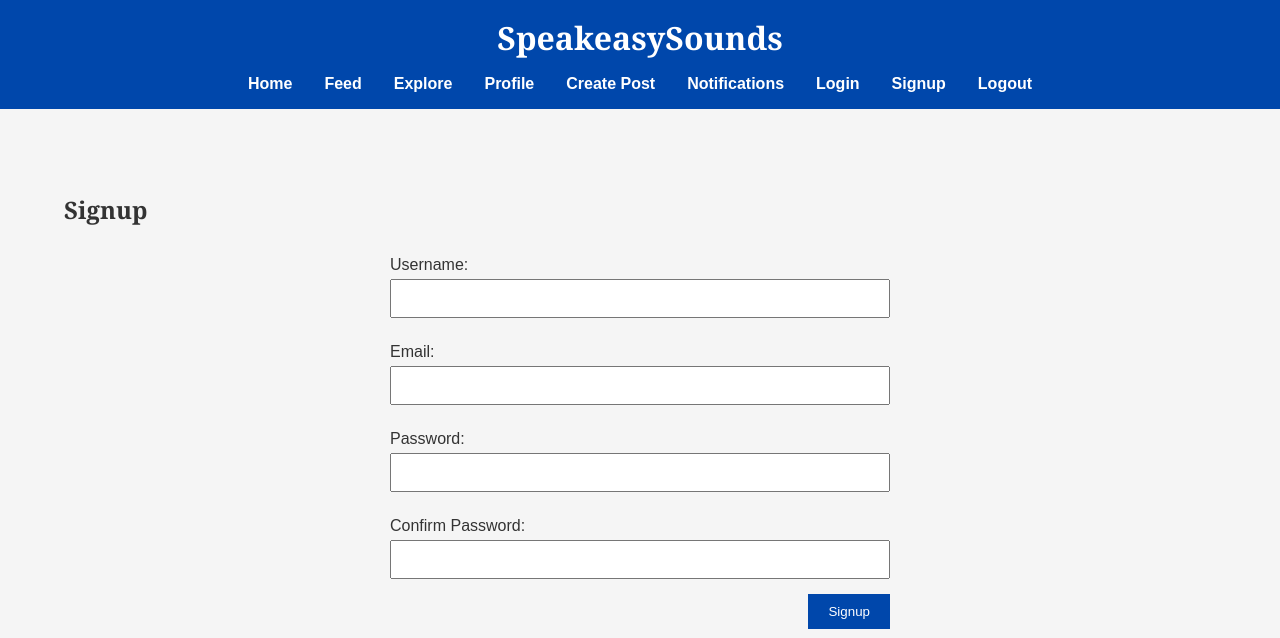
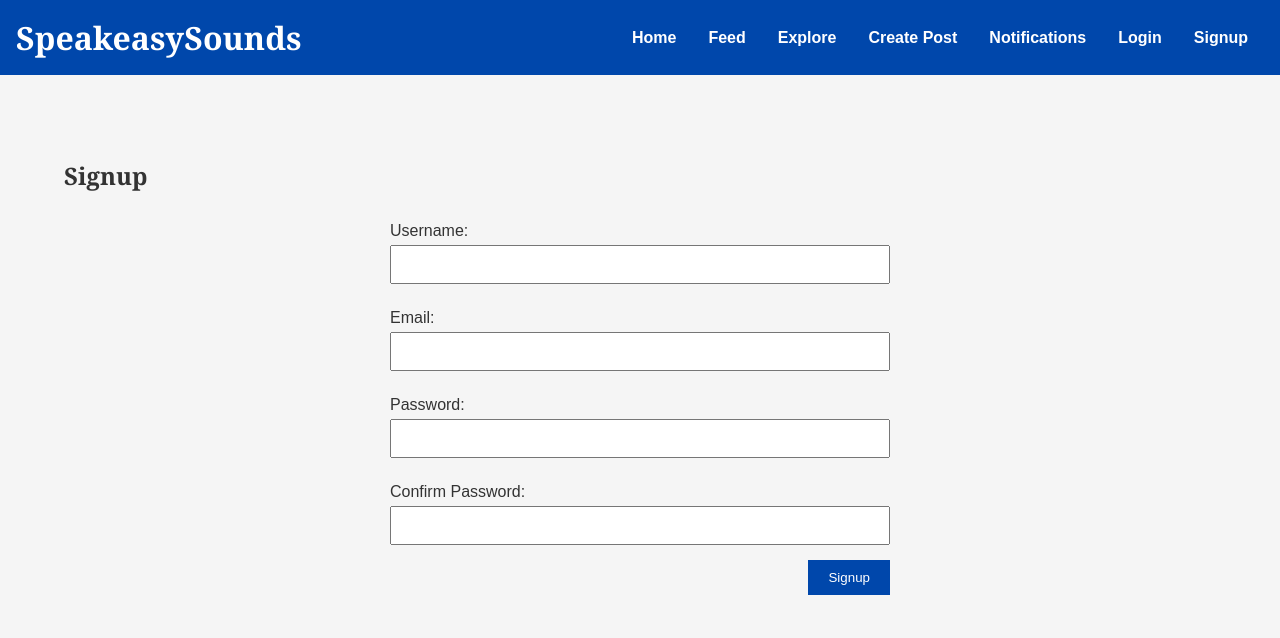
Before and after one commit to MarcusMallia/MarcusMallia-PHPsynoptic, a PHP site: page /scripts/signup.php in a window 1280 px wide. Shown: the top 638 px of the page. Run offline with PHP 8.4, Linux system fonts and the light colour scheme.

Commit message:
Update header layout and session-based navigation
- Positioned logo on the left and aligned navigation links to the right
- Added session-based navigation to display appropriate links for guests and logged-in users
- Updated login.php and signup.php to include the new header and ensure correct redirection

```diff
--- a/assets/style.css
+++ b/assets/style.css
@@ -12,11 +12,16 @@ header {
     background-color: #0047AB; /* Dark blue background */
     color: white;
     padding: 1rem;
-    text-align: center;
+    display: flex;
+    justify-content: space-between;
+    align-items: center;
+}
+
+header .logo {
+    font-family: 'Georgia', serif; /* Serif font for headings */
 }
 
 header h1 {
-    font-family: 'Georgia', serif; /* Serif font for headings */
     margin: 0;
 }
 
@@ -24,8 +29,7 @@ nav ul {
     list-style: none;
     padding: 0;
     display: flex;
-    justify-content: center;
-    margin: 1rem 0 0;
+    margin: 0;
 }
 
 nav ul li {
@@ -37,6 +41,7 @@ nav ul li a {
     text-decoration: none;
     font-weight: bold;
 }
+
 
 /* Main Content Styles */
 main {
--- a/scripts/signup.php
+++ b/scripts/signup.php
@@ -1,9 +1,6 @@
 <?php
 // Start the session
 session_start();
-
-// Include the header template
-include '../templates/header.php';
 
 // Include the database connection file
 include 'config.php';
@@ -41,12 +38,12 @@ if ($_SERVER["REQUEST_METHOD"] == "POST") {
 }
 ?>
 
+<?php include '../templates/header.php'; ?>
+
 <!-- Main content section -->
 <main>
     <h2>Signup</h2>
-    <!-- Include the signup form template -->
     <?php include '../templates/signup_form.php'; ?>
-    <!-- Display error message if any -->
     <?php if ($error): ?>
         <div class="error-message"><?php echo htmlspecialchars($error); ?></div>
     <?php endif; ?>
--- a/templates/header.php
+++ b/templates/header.php
@@ -1,3 +1,4 @@
+
 <!DOCTYPE html>
 <html lang="en">
 <head>
@@ -9,22 +10,26 @@
     <script src="/MarcusMallia-PHPsynoptic/assets/validation.js" defer></script>
 </head>
 <body>
-     <!-- Header section -->
+    <!-- Header section -->
     <header>
-        <h1>SpeakeasySounds</h1>
+        <div class="logo">
+            <h1>SpeakeasySounds</h1>
+        </div>
         <!-- Navigation menu -->
         <nav>
-
             <ul>
                 <li><a href="/MarcusMallia-PHPsynoptic/scripts/index.php">Home</a></li>
                 <li><a href="/MarcusMallia-PHPsynoptic/scripts/feed.php">Feed</a></li>
                 <li><a href="/MarcusMallia-PHPsynoptic/scripts/explore.php">Explore</a></li>
-                <li><a href="/MarcusMallia-PHPsynoptic/scripts/profile.php">Profile</a></li>
                 <li><a href="/MarcusMallia-PHPsynoptic/scripts/create_post.php">Create Post</a></li>
                 <li><a href="/MarcusMallia-PHPsynoptic/scripts/notifications.php">Notifications</a></li>
-                <li><a href="/MarcusMallia-PHPsynoptic/scripts/login.php">Login</a></li>
-                <li><a href="/MarcusMallia-PHPsynoptic/scripts/signup.php">Signup</a></li>
-                <li><a href="/MarcusMallia-PHPsynoptic/scripts/logout.php">Logout</a></li>
+                <?php if (isset($_SESSION['user_id'])): ?>
+                    <li><a href="/MarcusMallia-PHPsynoptic/scripts/profile.php">Profile</a></li>
+                    <li><a href="/MarcusMallia-PHPsynoptic/scripts/logout.php">Logout</a></li>
+                <?php else: ?>
+                    <li><a href="/MarcusMallia-PHPsynoptic/scripts/login.php">Login</a></li>
+                    <li><a href="/MarcusMallia-PHPsynoptic/scripts/signup.php">Signup</a></li>
+                <?php endif; ?>
             </ul>
         </nav>
     </header>
```
Also changed, not shown: scripts/login.php (+2 -5 lines).
